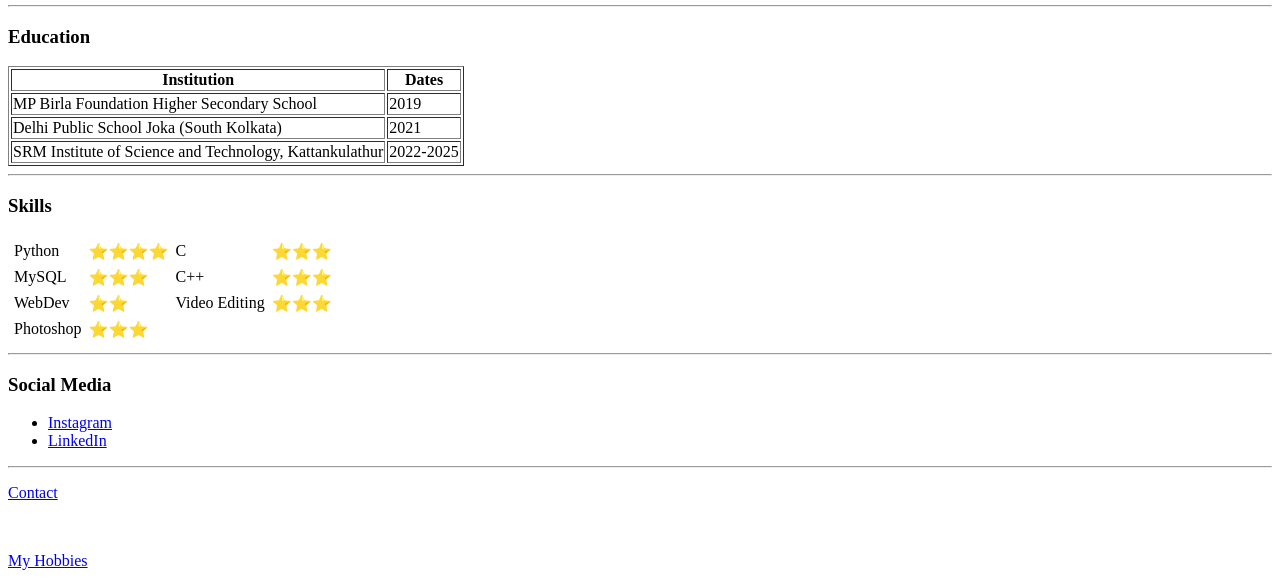
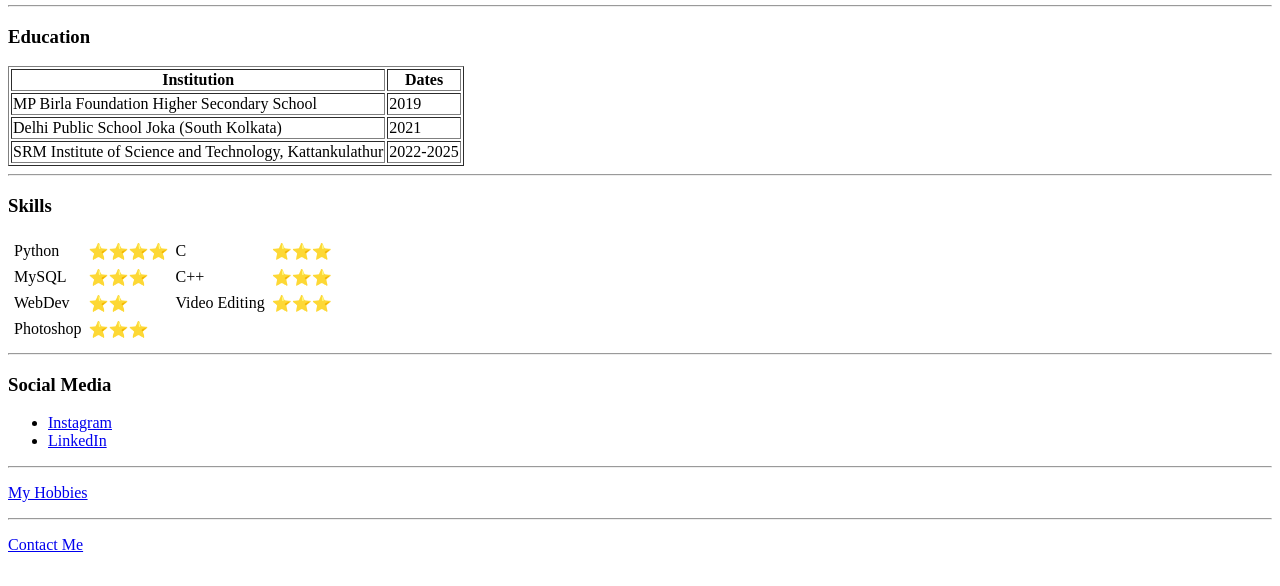
Before and after one commit to aniket-1dey/cv, a plain HTML site: page index.html in a window 1280 px wide. Shown: the part 257-843 px from the top of the page. Drawn offline with Linux system fonts and the light colour scheme.

Commit message:
Update index.html

```diff
--- a/index.html
+++ b/index.html
@@ -39,7 +39,7 @@
         <li><a href="https://www.instagram.com/_aniket_dey_/" target="_blank" rel="noopener noreferrer">Instagram</a></li>
         <li><a href="https://www.linkedin.com/in/aniket-dey-8969931ba/" target="_blank" rel="noopener noreferrer">LinkedIn</a></li>
     </ul><hr>
-    <p><a href="contact.html" target="_blank" rel="noopener noreferrer">Contact</a></p><br>
-    <p><a href="hobbies.html" target="_blank" rel="noopener noreferrer">My Hobbies</a></p>
+    <p><a href="hobbies.html" target="_blank" rel="noopener noreferrer">My Hobbies</a></p><hr>
+    <p><a href="contact.html" target="_blank" rel="noopener noreferrer">Contact Me</a></p>
 </body>
 </html>
```
